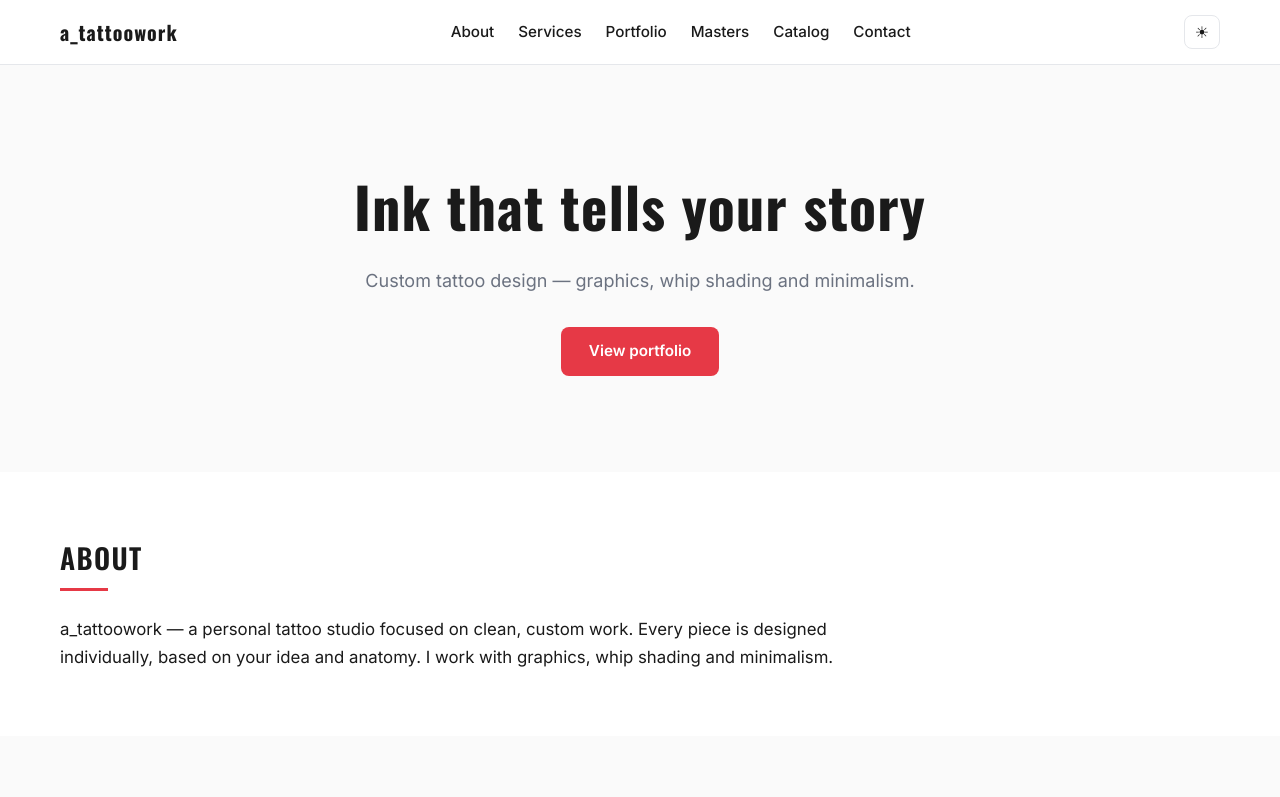
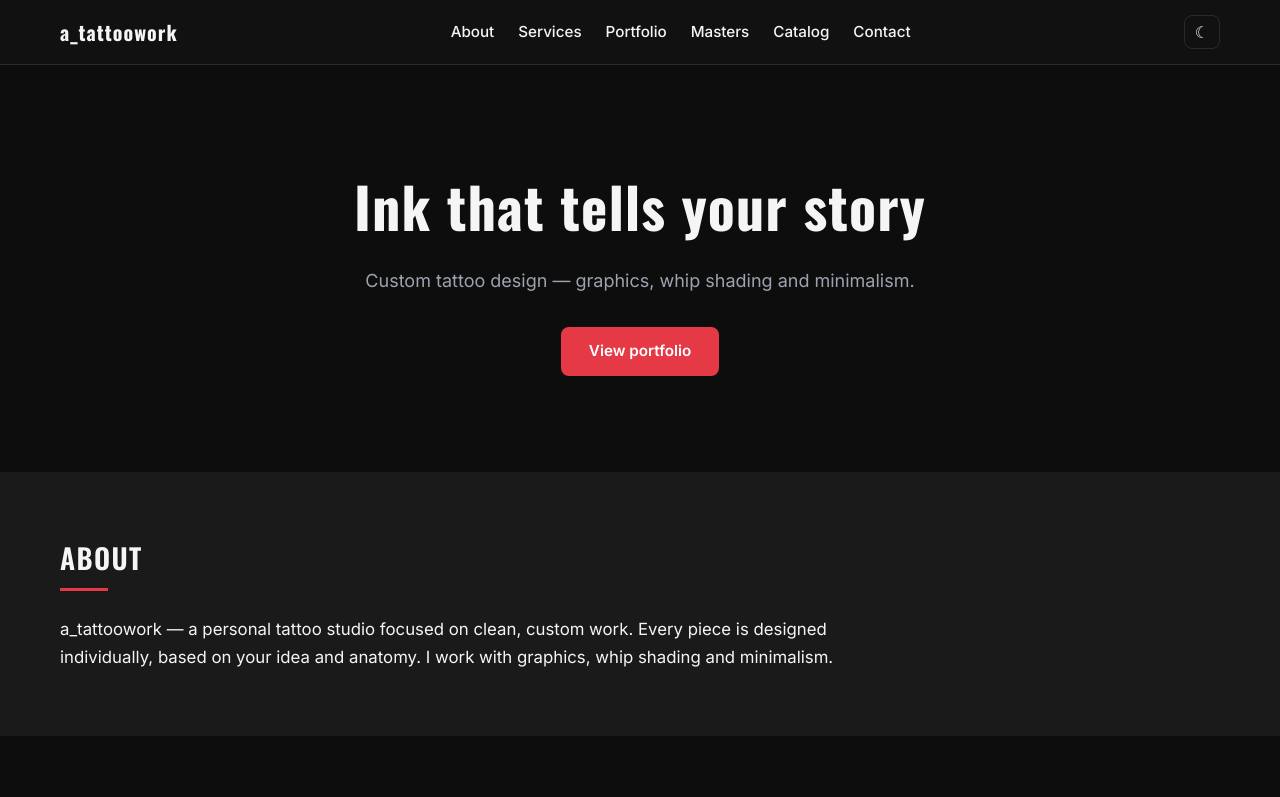
Before and after one commit to forest331/rsschool-landing-page, a plain HTML site: page index.html in a window 1280 px wide. Both pictures are taken after a click on the button "Toggle theme". Shown: the top 797 px of the page. Drawn offline with nearby package versions, Linux system fonts and the light colour scheme.

Commit message:
feat: add theme toggle with localStorage support

```diff
--- a/css/themes.css
+++ b/css/themes.css
@@ -1,4 +1,5 @@
-:root {
+:root,
+:root[data-theme='light'] {
 	--color-bg: #fafafa;
 	--color-surface: #ffffff;
 	--color-text: #1a1a1a;
@@ -12,3 +13,18 @@
 	--shadow-sm: 0 1px 3px rgba(0, 0, 0, 0.06);
 	--shadow-md: 0 6px 20px rgba(0, 0, 0, 0.08);
 }
+
+:root[data-theme='dark'] {
+	--color-bg: #0d0d0d;
+	--color-surface: #1a1a1a;
+	--color-text: #f5f5f5;
+	--color-muted: #9ca3af;
+	--color-border: #2a2a2a;
+	--color-accent: #e63946;
+	--color-accent-hover: #ff4d5a;
+	--color-header-bg: #111111;
+	--color-footer-bg: #111111;
+	--color-overlay: rgba(0, 0, 0, 0.7);
+	--shadow-sm: 0 1px 3px rgba(0, 0, 0, 0.4);
+	--shadow-md: 0 6px 20px rgba(0, 0, 0, 0.5);
+}
--- a/index.html
+++ b/index.html
@@ -323,5 +323,7 @@
 				</a>
 			</div>
 		</footer>
+
+		<script src="js/theme.js"></script>
 	</body>
 </html>
--- a/js/theme.js
+++ b/js/theme.js
@@ -0,0 +1,29 @@
+;(function () {
+	const STORAGE_KEY = 'a_tattoowork_theme'
+	const root = document.documentElement
+	const toggle = document.getElementById('themeToggle')
+	const icon = toggle ? toggle.querySelector('.theme-toggle__icon') : null
+
+	const savedTheme = localStorage.getItem(STORAGE_KEY)
+	const prefersDark = window.matchMedia('(prefers-color-scheme: dark)').matches
+	const initialTheme = savedTheme || (prefersDark ? 'dark' : 'light')
+
+	setTheme(initialTheme)
+
+	if (toggle) {
+		toggle.addEventListener('click', function () {
+			const current = root.getAttribute('data-theme') || 'light'
+			const next = current === 'light' ? 'dark' : 'light'
+			setTheme(next)
+			localStorage.setItem(STORAGE_KEY, next)
+		})
+	}
+
+	function setTheme(theme) {
+		root.setAttribute('data-theme', theme)
+
+		if (icon) {
+			icon.textContent = theme === 'dark' ? '☾' : '☀'
+		}
+	}
+})()
```
Also changed, not shown: catalog.html (+1 -0 lines).
